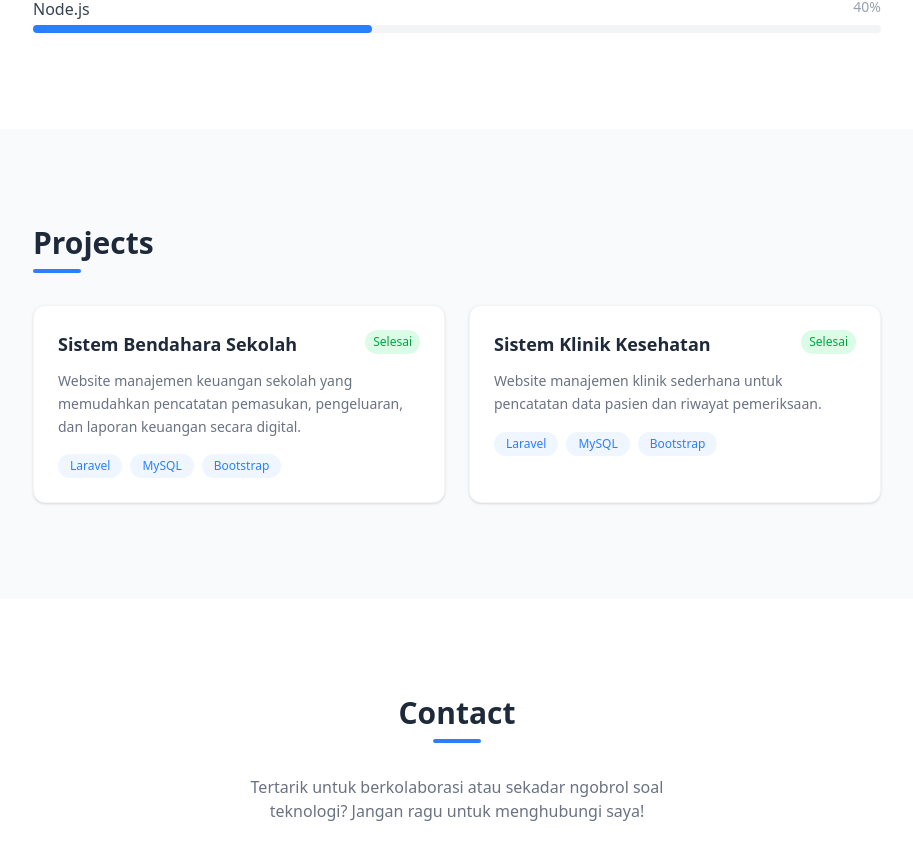
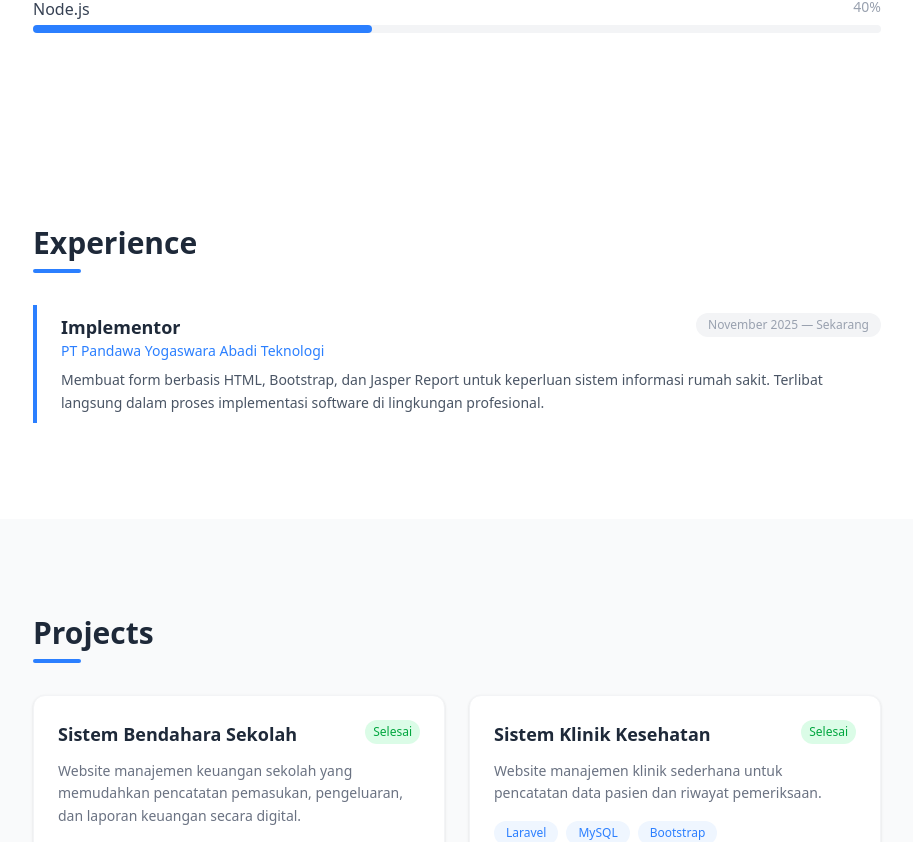
Before and after one commit to adly-248/portofolio-ku, a Next.js app: page / in a window 1280 px wide. Shown: the part 1533-2375 px from the top of the page, without its empty margins (183-1096 px from the left). Built offline with nearby package versions, Linux system fonts and the light colour scheme.

Commit message:
add experience section

```diff
--- a/app/page.tsx
+++ b/app/page.tsx
@@ -22,6 +22,16 @@
     hidden: {},
     visible: { transition: { staggerChildren: 0.15 } },
   }
+
+  const experiences = [
+  {
+    company: "PT Pandawa Yogaswara Abadi Teknologi",
+    position: "Implementor",
+    period: "November 2025 — Sekarang",
+    description:
+      "Membuat form berbasis HTML, Bootstrap, dan Jasper Report untuk keperluan sistem informasi rumah sakit. Terlibat langsung dalam proses implementasi software di lingkungan profesional.",
+  },
+  ]
 
   const skills = [
     { name: "Laravel", level: 75 },
@@ -61,6 +71,7 @@
             <div className="flex gap-3 md:gap-6 text-xs md:text-sm text-gray-500 dark:text-gray-400 font-medium">
               <a href="#about" className="hover:text-blue-500 transition-colors">About</a>
               <a href="#skills" className="hover:text-blue-500 transition-colors">Skills</a>
+              <a href="#experience" className="hover:text-blue-500 transition-colors">Experience</a>
               <a href="#projects" className="hover:text-blue-500 transition-colors">Projects</a>
               <a href="#contact" className="hover:text-blue-500 transition-colors">Contact</a>
             </div>
@@ -212,6 +223,43 @@
         </div>
       </section>
 
+      {/* Experience */}
+        <section id="experience" className="py-24">
+        <div className="max-w-4xl mx-auto px-6">
+            <motion.div
+            initial="hidden"
+            whileInView="visible"
+            viewport={{ once: true }}
+            variants={stagger}
+            >
+            <motion.h2 variants={fadeUp} className="text-3xl font-bold mb-2">Experience</motion.h2>
+            <motion.div variants={fadeUp} className="w-12 h-1 bg-blue-500 mb-8 rounded"></motion.div>
+            <div className="space-y-6">
+                {experiences.map((exp) => (
+                <motion.div
+                    key={exp.company}
+                    variants={fadeUp}
+                    className="border-l-4 border-blue-500 pl-6 py-2"
+                >
+                    <div className="flex flex-col md:flex-row md:justify-between md:items-start mb-2">
+                    <div>
+                        <h3 className="font-bold text-lg">{exp.position}</h3>
+                        <p className="text-blue-500 font-medium text-sm">{exp.company}</p>
+                    </div>
+                    <span className="text-xs text-gray-400 dark:text-gray-500 mt-1 md:mt-0 bg-gray-100 dark:bg-slate-700 px-3 py-1 rounded-full">
+                        {exp.period}
+                    </span>
+                    </div>
+                    <p className="text-gray-600 dark:text-gray-300 text-sm leading-relaxed">
+                    {exp.description}
+                    </p>
+                </motion.div>
+                ))}
+            </div>
+            </motion.div>
+        </div>
+        </section>
+
       {/* Projects */}
       <section id="projects" className="bg-gray-50 dark:bg-slate-800 py-24 transition-colors duration-300">
         <div className="max-w-4xl mx-auto px-6">
```
